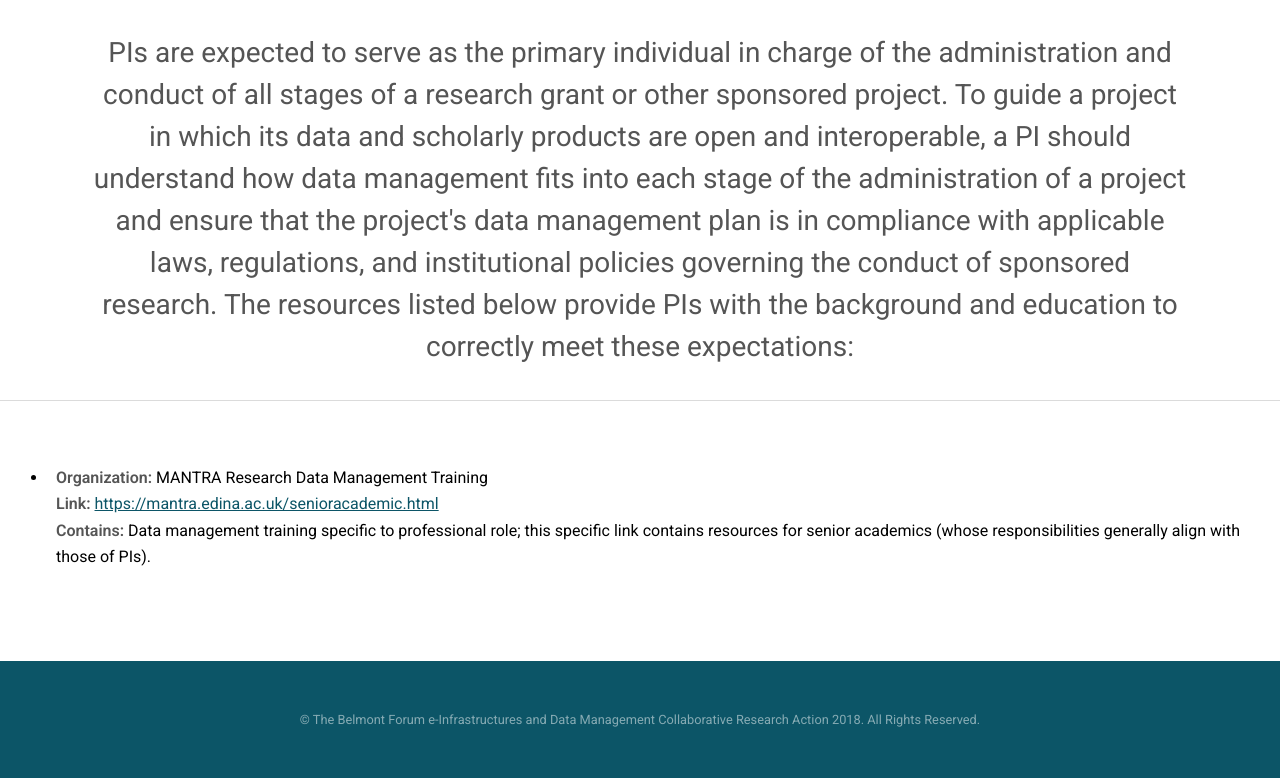
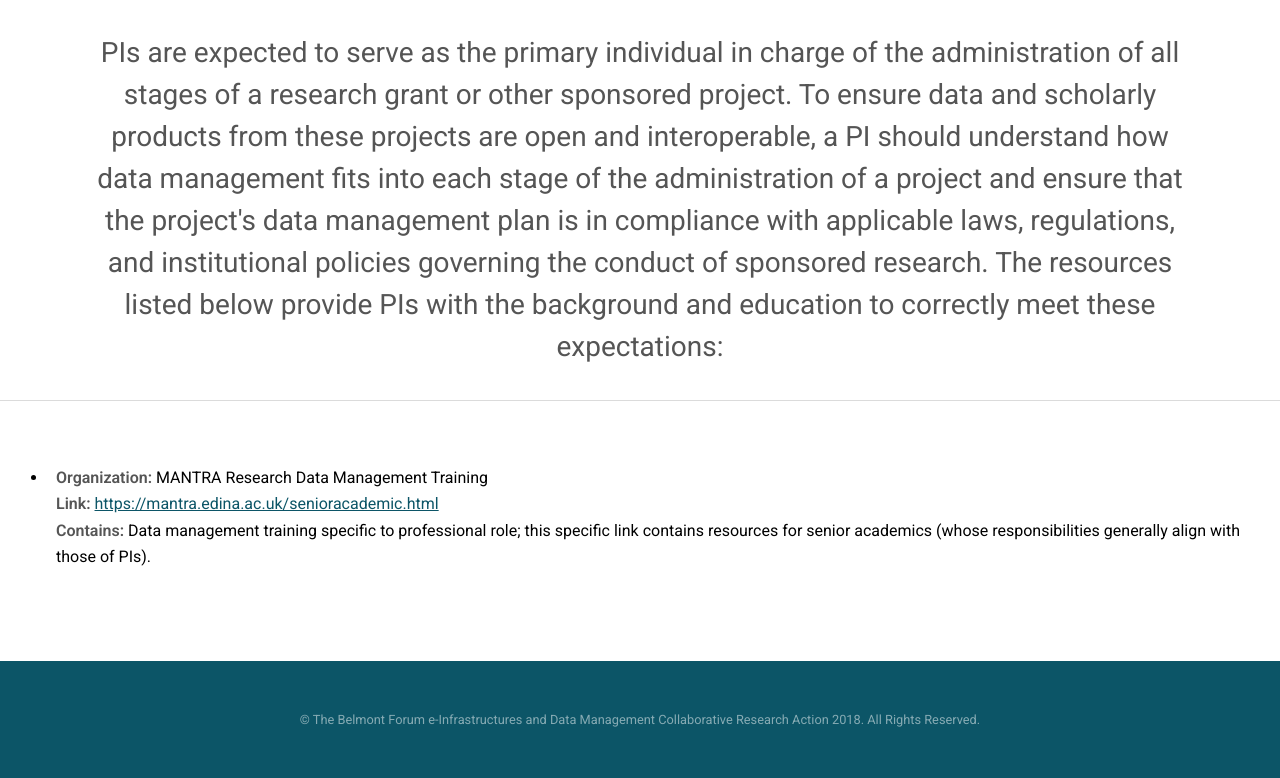
Before and after one commit to bfe-inf/toolkit, a Jekyll site: the page built from dmt-pi.html, in a window 1280 px wide. Shown: the part 290-1068 px from the top of the page. Built offline with Jekyll 4.4.1, drawn with Linux system fonts in a browser that asks for light colours.

Commit message:
Update dmt-pi.html

```diff
--- a/dmt-pi.html
+++ b/dmt-pi.html
@@ -48,7 +48,7 @@ tipue_search_active: true
 			<section id="main" class="wrapper" style="padding-bottom: 0px;">
 				<div class="inner">
 					<header class="align-center">
-						<h3>PIs are expected to serve as the primary individual in charge of the administration and conduct of all stages of a research grant or other sponsored project. To guide a project in which its data and scholarly products are open and interoperable, a PI should understand how data management fits into each stage of the administration of a project and ensure that the project's data management plan is in compliance with applicable laws, regulations, and institutional policies governing the conduct of sponsored research. The resources listed below provide PIs with the background and education to correctly meet these expectations: </h3>
+						<h3>PIs are expected to serve as the primary individual in charge of the administration of all stages of a research grant or other sponsored project. To ensure data and scholarly products from these projects are open and interoperable, a PI should understand how data management fits into each stage of the administration of a project and ensure that the project's data management plan is in compliance with applicable laws, regulations, and institutional policies governing the conduct of sponsored research. The resources listed below provide PIs with the background and education to correctly meet these expectations: </h3>
 					</header>
 			</section>
 			<hr>
```
